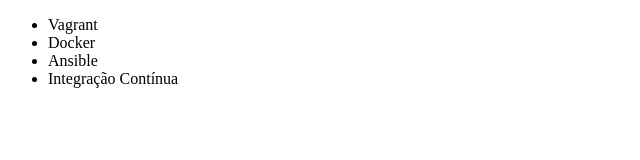
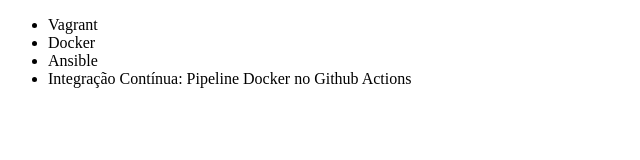
Before and after one commit to arthurhv/aula-git2, a plain HTML site: page index.html in a window 1280 px wide. Shown: the whole page, without its empty margins (0-640 px from the left). Drawn offline with Linux system fonts and the light colour scheme.

Commit message:
Renomeando curso de Integração Contínua

```diff
--- a/index.html
+++ b/index.html
@@ -11,7 +11,7 @@
             <li>Vagrant</li>
             <li>Docker</li>
             <li>Ansible</li>
-            <li>Integração Contínua</li>
+            <li>Integração Contínua: Pipeline Docker no Github Actions</li>
         </ul>
     </body>
 </html>
```
